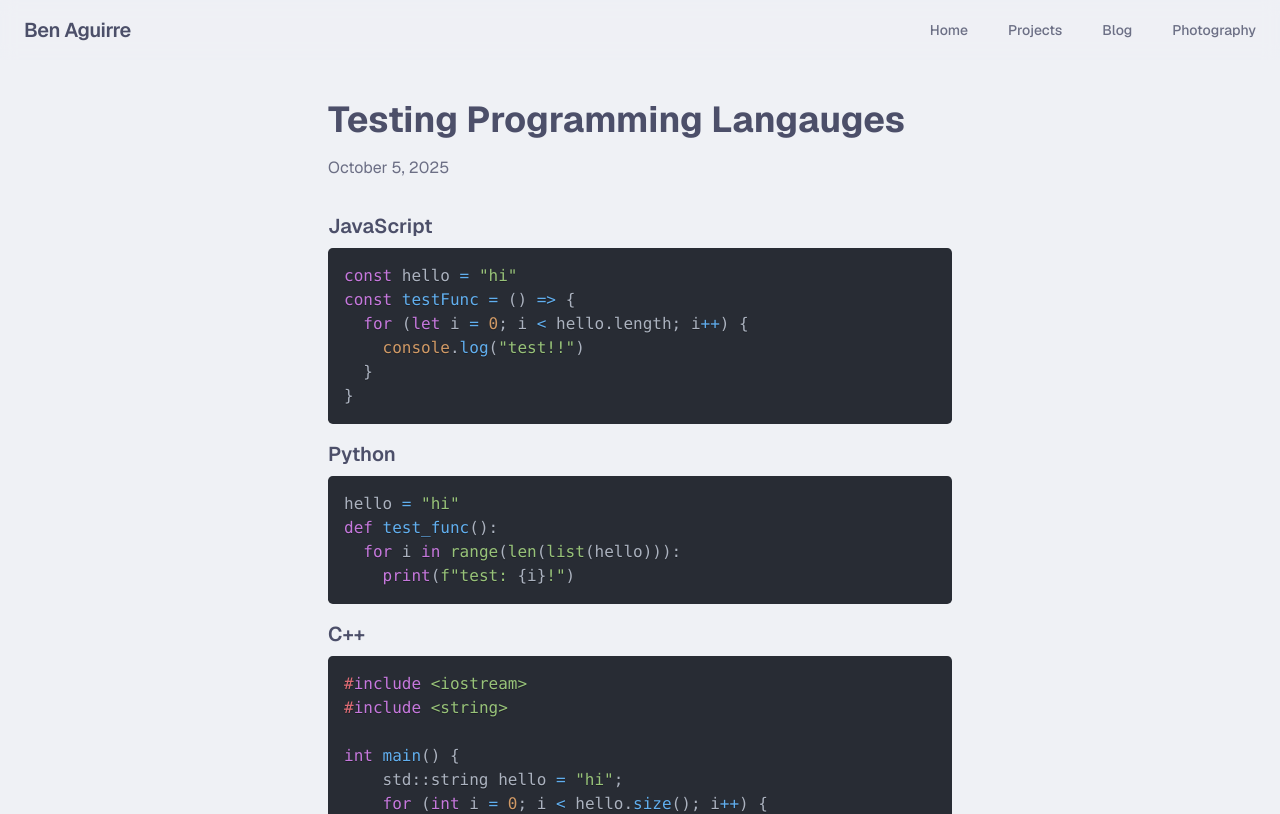
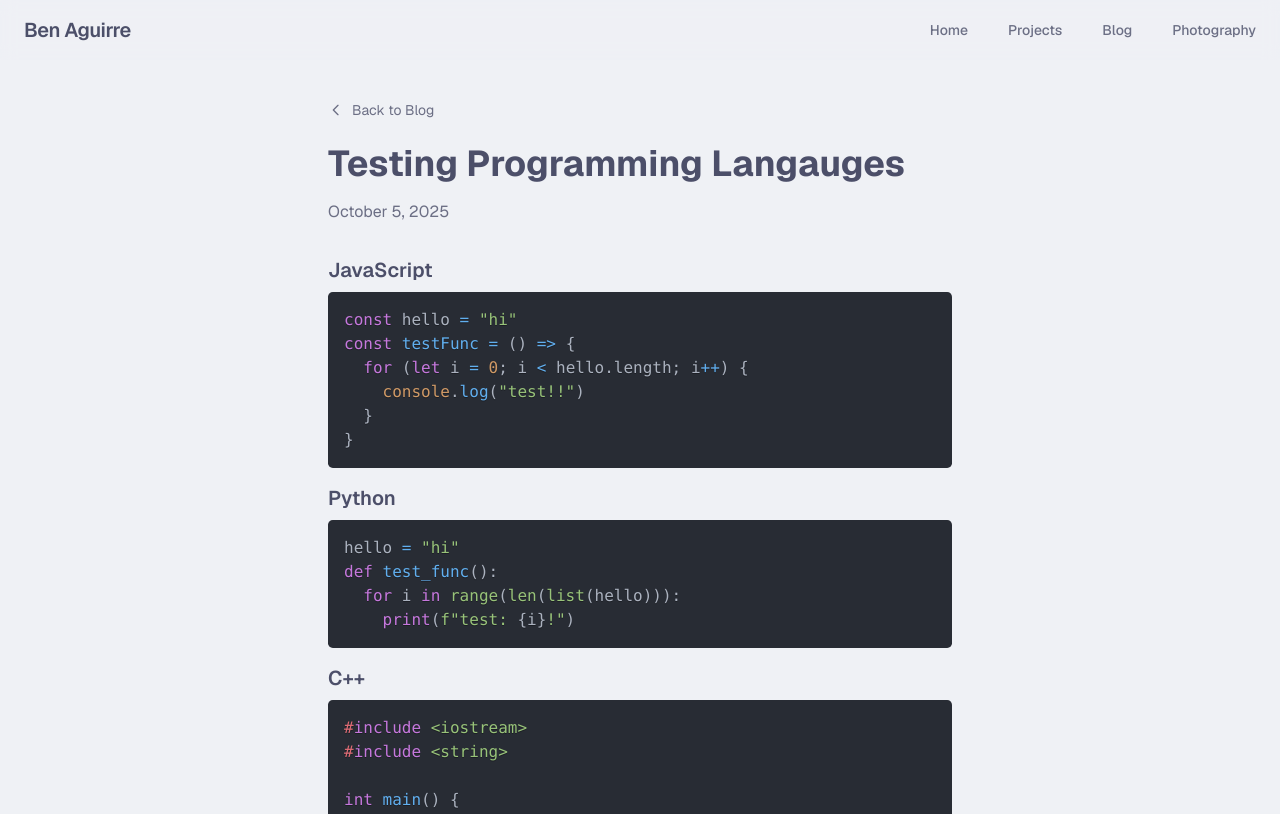
Before and after one commit to Baguirre03/2025-portfolio, a Next.js app: page /blog/Blog in a window 1280 px wide. Shown: the top 814 px of the page. Built offline with nearby package versions, Linux system fonts and the light colour scheme.

Commit message:
add back button to blogs

```diff
--- a/src/app/blog/[slug]/page.tsx
+++ b/src/app/blog/[slug]/page.tsx
@@ -1,5 +1,6 @@
 import { Metadata } from "next";
 import { notFound } from "next/navigation";
+import Link from "next/link";
 import { getAllBlogPosts, getBlogPost } from "@/lib/blog";
 import { MarkdownRenderer } from "@/components/markdown-renderer";
 
@@ -43,6 +44,26 @@ export default async function BlogPost({
   return (
     <div className="mx-auto max-w-2xl px-6 pt-10 pb-16 flex flex-col justify-center overflow-hidden gap-5">
       <div>
+        <Link
+          href="/blog"
+          className="inline-flex items-center text-sm text-muted-foreground hover:text-foreground transition-colors mb-6 group"
+        >
+          <svg
+            className="w-4 h-4 mr-2 group-hover:-translate-x-1 transition-transform"
+            fill="none"
+            stroke="currentColor"
+            viewBox="0 0 24 24"
+          >
+            <path
+              strokeLinecap="round"
+              strokeLinejoin="round"
+              strokeWidth={2}
+              d="M15 19l-7-7 7-7"
+            />
+          </svg>
+          Back to Blog
+        </Link>
+
         <article>
           <header className="mb-8">
             <h1 className="text-4xl font-bold text-foreground mb-4">
--- a/src/app/blog/page.tsx
+++ b/src/app/blog/page.tsx
@@ -22,21 +22,25 @@ export default function BlogPage() {
 
   return (
     <div className="mx-auto max-w-3xl px-6 pt-5 lg:px-8">
-      <div className="space-y-6">
-        {blogPosts.map((post, index) => (
-          <div
+      <div className="divide-y divide-border">
+        {blogPosts.map((post) => (
+          <article
             key={post.slug}
-            className={`border-b pt-6 border-border pb-6 ${
-              index === 0 ? "border-t" : ""
-            }`}
+            className="py-8 transition-all -mx-4 px-4 rounded-lg"
           >
+            <div className="space-y-3">
               <BlogH1
                 title={post.title}
                 href={`/blog/${post.slug}`}
                 size="lg"
-              index={-1}
               />
+              {post.excerpt && (
+                <p className="text-muted-foreground leading-relaxed">
+                  {post.excerpt}
+                </p>
+              )}
             </div>
+          </article>
         ))}
       </div>
     </div>
--- a/src/components/blog-h1.tsx
+++ b/src/components/blog-h1.tsx
@@ -11,7 +11,6 @@ interface BlogH1Props {
 
 export function BlogH1({
   title,
-  index,
   href,
   size = "sm",
   highlight = false,
@@ -27,9 +26,6 @@ export function BlogH1({
   return (
     <div className="group">
       {href ? <Link href={href}>{Heading}</Link> : Heading}
-      {index !== -1 && (
-        <div className="w-full h-px bg-border group-hover:bg-primary/30 transition-colors"></div>
-      )}
     </div>
   );
 }
```
Lines whose indentation alone changed are shown as unchanged.
